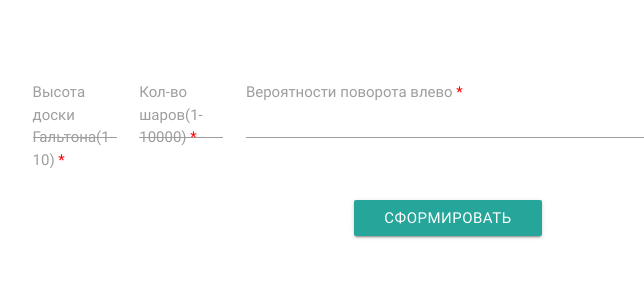
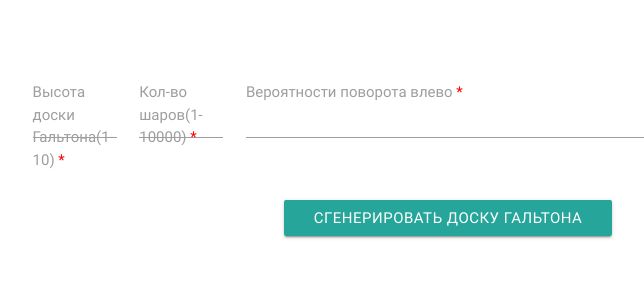
Before and after one commit to alexladnev/dalton_table, a Flask app: page /different in a window 1280 px wide. Shown: the part 171-471 px from the top of the page, without its empty margins (192-836 px from the left). Run offline with Flask 2, Linux system fonts and the light colour scheme; some libraries are stand-ins or nearby versions.

Commit message:
Update pohui.html

```diff
--- a/templates/pohui.html
+++ b/templates/pohui.html
@@ -37,7 +37,7 @@
             </div>
         </div>
         <br>
-        <button type="submit" class="btn">Сформировать</button>
+        <button type="submit" class="btn">Сгенерировать доску Гальтона</button>
     </div>
 </form>
 <script type="text/javascript" src="https://code.jquery.com/jquery-3.2.1.min.js"></script>
```
